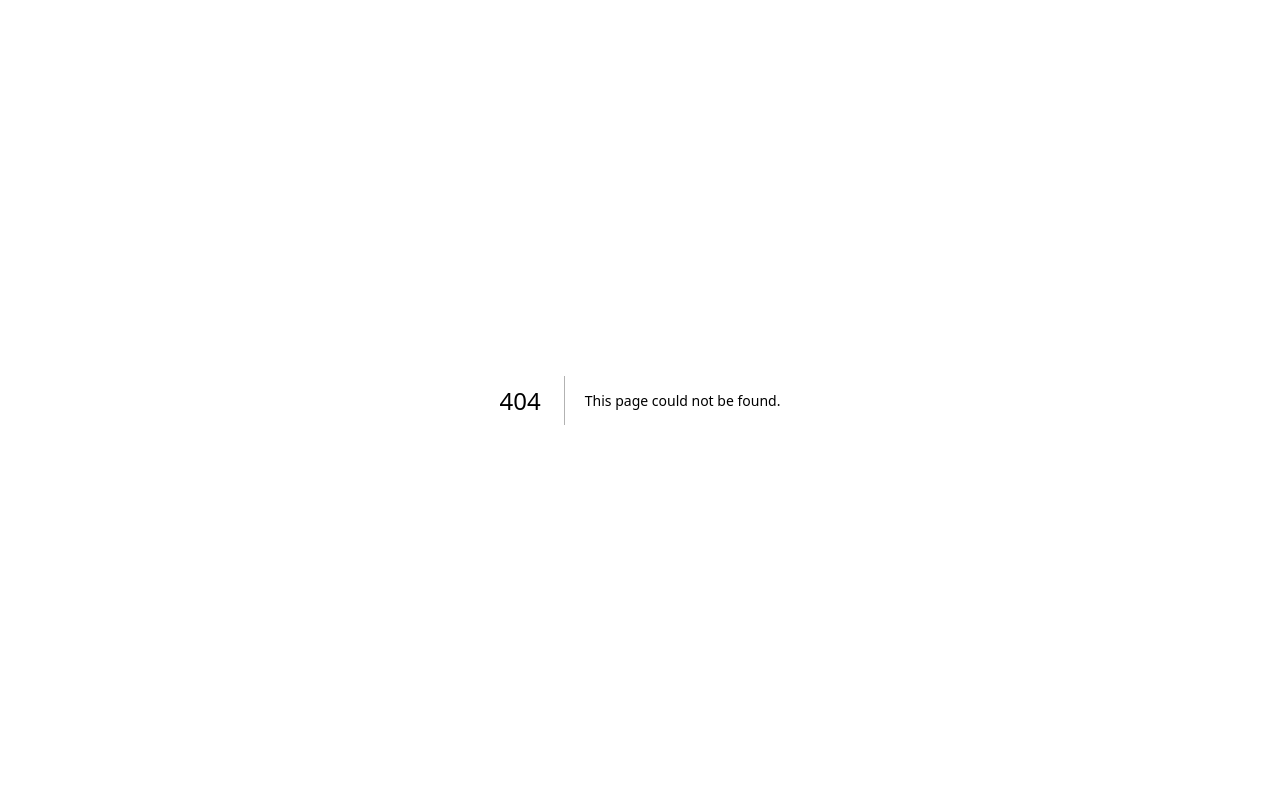
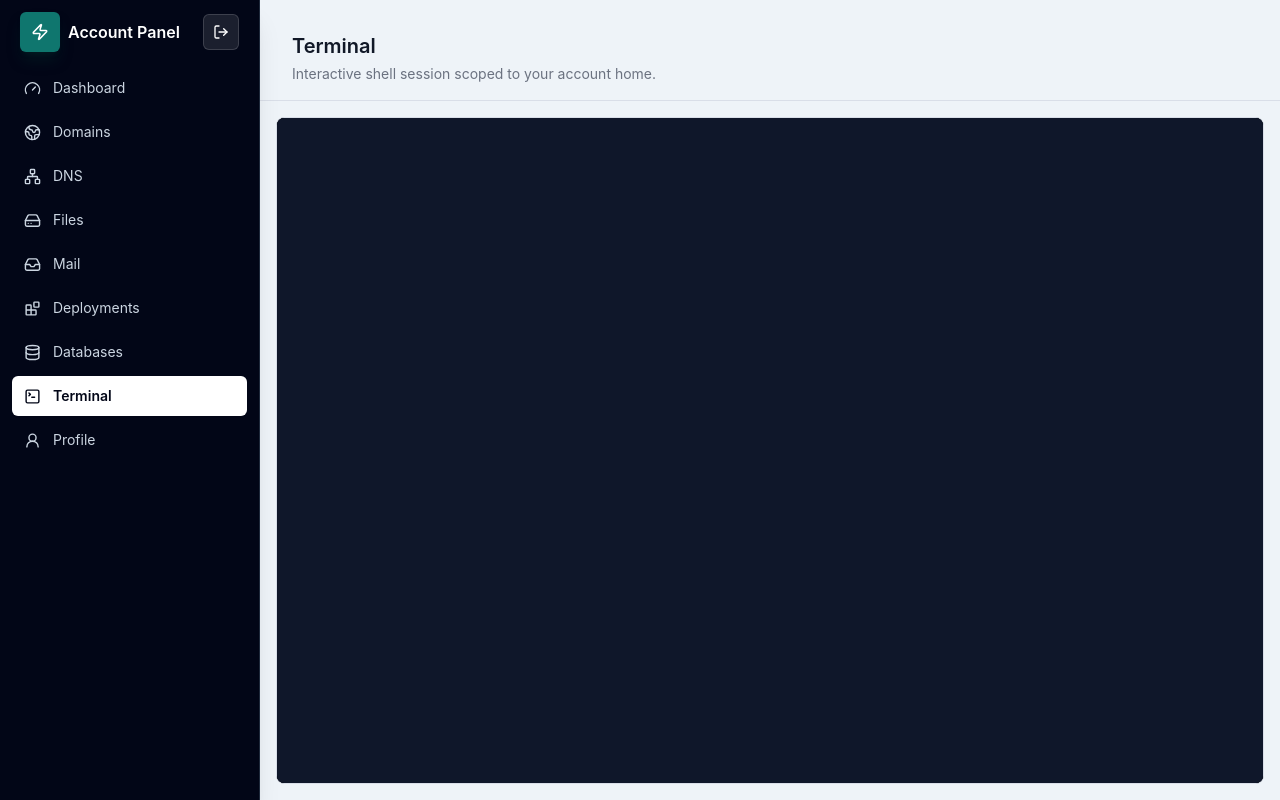
Before and after one commit to Hasib0607/myPanel, a Next.js app in the folder frontend/: page /account/terminal in a window 1280 px wide. Before the commit this address had no page. Built offline with nearby package versions, Linux system fonts and the light colour scheme; no server answers.

Commit message:
Add terminal to account panel

```diff
--- /dev/null
+++ b/frontend/app/account/terminal/page.tsx
@@ -0,0 +1,20 @@
+import { AccountShell } from "@/components/account-shell";
+import { TerminalClient } from "@/app/terminal/terminal-client";
+
+export default function AccountTerminalPage() {
+  return (
+    <AccountShell>
+      <div className="flex h-screen flex-col">
+        <div className="flex-shrink-0 border-b border-panel-line px-8 pb-4 pt-8">
+          <h1 className="text-xl font-semibold">Terminal</h1>
+          <p className="mt-1 text-sm text-panel-muted">Interactive shell session scoped to your account home.</p>
+        </div>
+        <div className="min-h-0 flex-1 p-4">
+          <div className="h-full overflow-hidden rounded-lg border border-panel-line bg-slate-900">
+            <TerminalClient endpointPath="/terminal/account/ws" />
+          </div>
+        </div>
+      </div>
+    </AccountShell>
+  );
+}
--- a/frontend/app/terminal/terminal-client.tsx
+++ b/frontend/app/terminal/terminal-client.tsx
@@ -6,15 +6,15 @@ import { FitAddon } from "@xterm/addon-fit";
 import "@xterm/xterm/css/xterm.css";
 import { apiBase } from "@/lib/api";
 
-function wsUrl(accountId?: string): string {
+function wsUrl({ accountId, endpointPath }: { accountId?: string; endpointPath: string }): string {
   const base = apiBase.startsWith("/")
     ? `${window.location.protocol === "https:" ? "wss:" : "ws:"}//${window.location.host}${apiBase}`
     : apiBase.replace(/^https:/, "wss:").replace(/^http:/, "ws:");
   const params = accountId ? `?accountId=${encodeURIComponent(accountId)}` : "";
-  return `${base}/terminal/ws${params}`;
+  return `${base}${endpointPath}${params}`;
 }
 
-export function TerminalClient({ accountId }: { accountId?: string }) {
+export function TerminalClient({ accountId, endpointPath = "/terminal/ws" }: { accountId?: string; endpointPath?: string }) {
   const containerRef = useRef<HTMLDivElement>(null);
 
   useEffect(() => {
@@ -57,7 +57,7 @@ export function TerminalClient({ accountId }: { accountId?: string }) {
       ws.send(JSON.stringify({ type: "resize", cols: term.cols, rows: term.rows }));
     };
 
-    const ws = new WebSocket(wsUrl(accountId));
+    const ws = new WebSocket(wsUrl({ accountId, endpointPath }));
 
     ws.onopen = () => {
       fitAddon.fit();
@@ -97,7 +97,7 @@ export function TerminalClient({ accountId }: { accountId?: string }) {
       ws.close();
       term.dispose();
     };
-  }, [accountId]);
+  }, [accountId, endpointPath]);
 
   return <div ref={containerRef} className="h-full w-full" />;
 }
--- a/frontend/components/account-shell.tsx
+++ b/frontend/components/account-shell.tsx
@@ -3,7 +3,7 @@
 import Link from "next/link";
 import { usePathname } from "next/navigation";
 import type { ReactNode } from "react";
-import { Blocks, Database, Gauge, Globe2, HardDrive, Inbox, Network, UserRound, Zap } from "lucide-react";
+import { Blocks, Database, Gauge, Globe2, HardDrive, Inbox, Network, SquareTerminal, UserRound, Zap } from "lucide-react";
 import { LogoutButton } from "@/components/logout-button";
 
 const nav = [
@@ -14,6 +14,7 @@ const nav = [
   { href: "/account/mail", label: "Mail", icon: Inbox },
   { href: "/account/deployments", label: "Deployments", icon: Blocks },
   { href: "/account/databases", label: "Databases", icon: Database },
+  { href: "/account/terminal", label: "Terminal", icon: SquareTerminal },
   { href: "/account/profile", label: "Profile", icon: UserRound }
 ];
 
```
Also changed, not shown: 1 other file (tests, documents, lock files or other folders).
